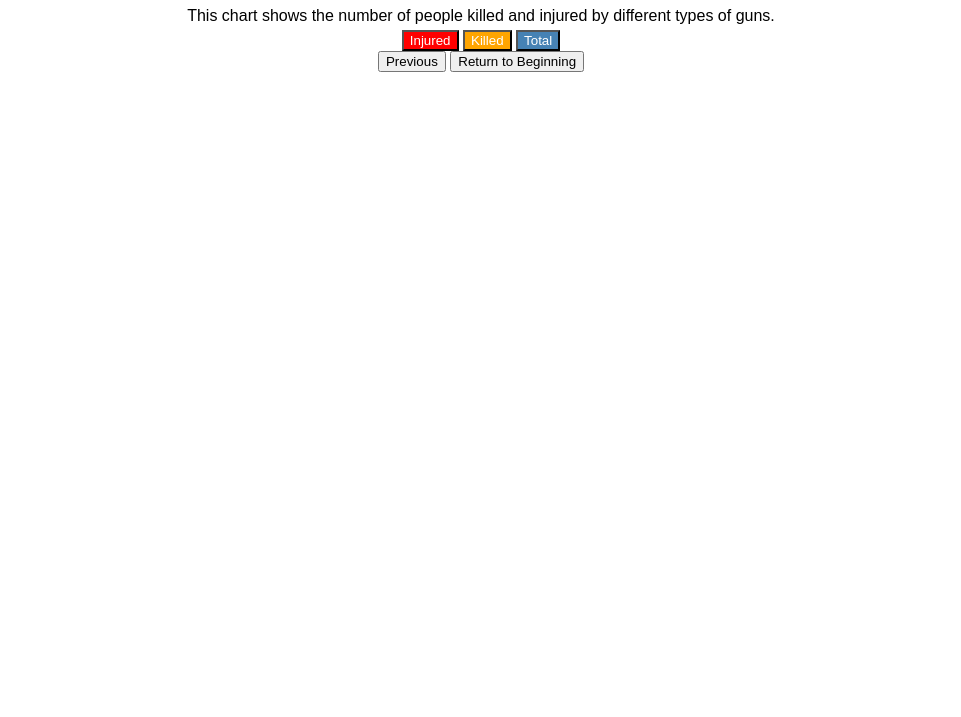
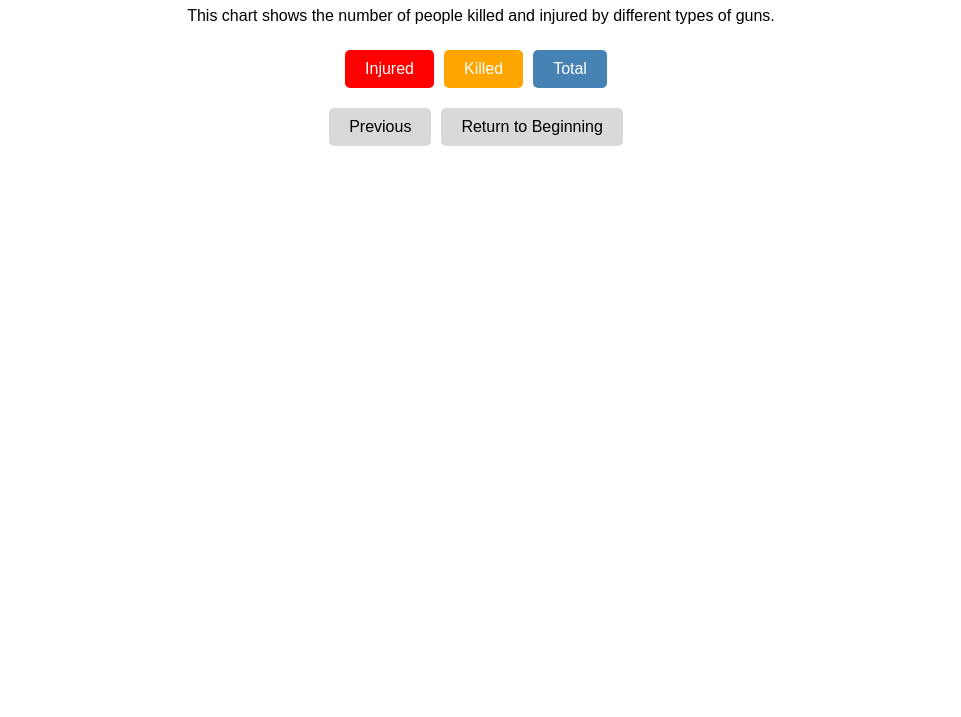
Before and after one commit to neng-ji/nengji.github.io, a plain HTML site: page scene3.html in a window 1280 px wide. Shown: the part 83-800 px from the top of the page, without its empty margins (159-1120 px from the left). Drawn offline with nearby package versions, Linux system fonts and the light colour scheme; no server answers.

Commit message:
Update scene3.html

```diff
--- a/scene3.html
+++ b/scene3.html
@@ -56,6 +56,27 @@
         #injuredButton {
             background-color: red;
             color: white;
+        }
+
+        .button-group {
+            display: flex;
+            justify-content: center;
+            margin-top: 20px;
+        }
+
+        .button-group button {
+            margin-right: 10px;
+            background-color: #dbd8d8;
+            transition: background-color 0.3s ease;
+            padding: 10px 20px;
+            border: none;
+            border-radius: 5px;
+            cursor: pointer;
+            font-size: 16px;
+        }
+
+        .button-group button:hover {
+            background-color: #9b9898;
         }
     </style>
 </head>
```
